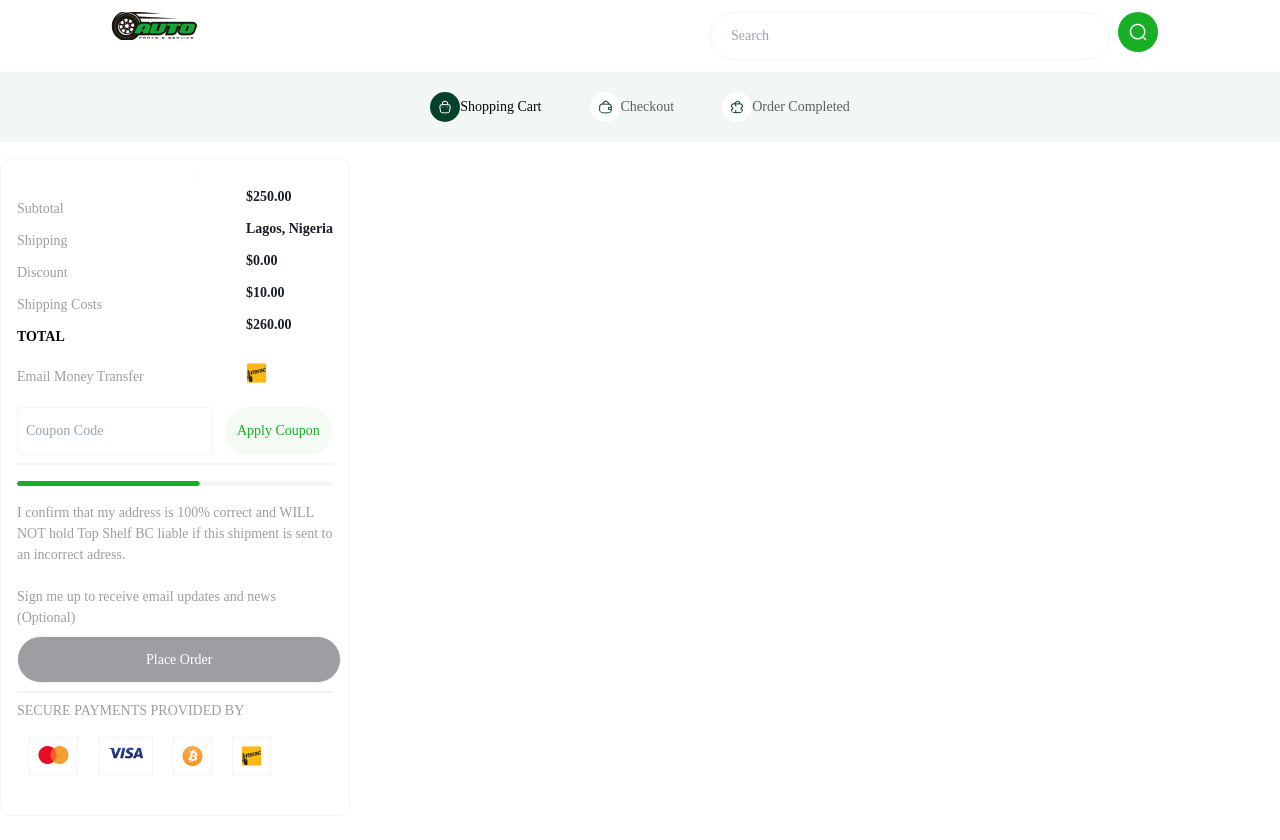
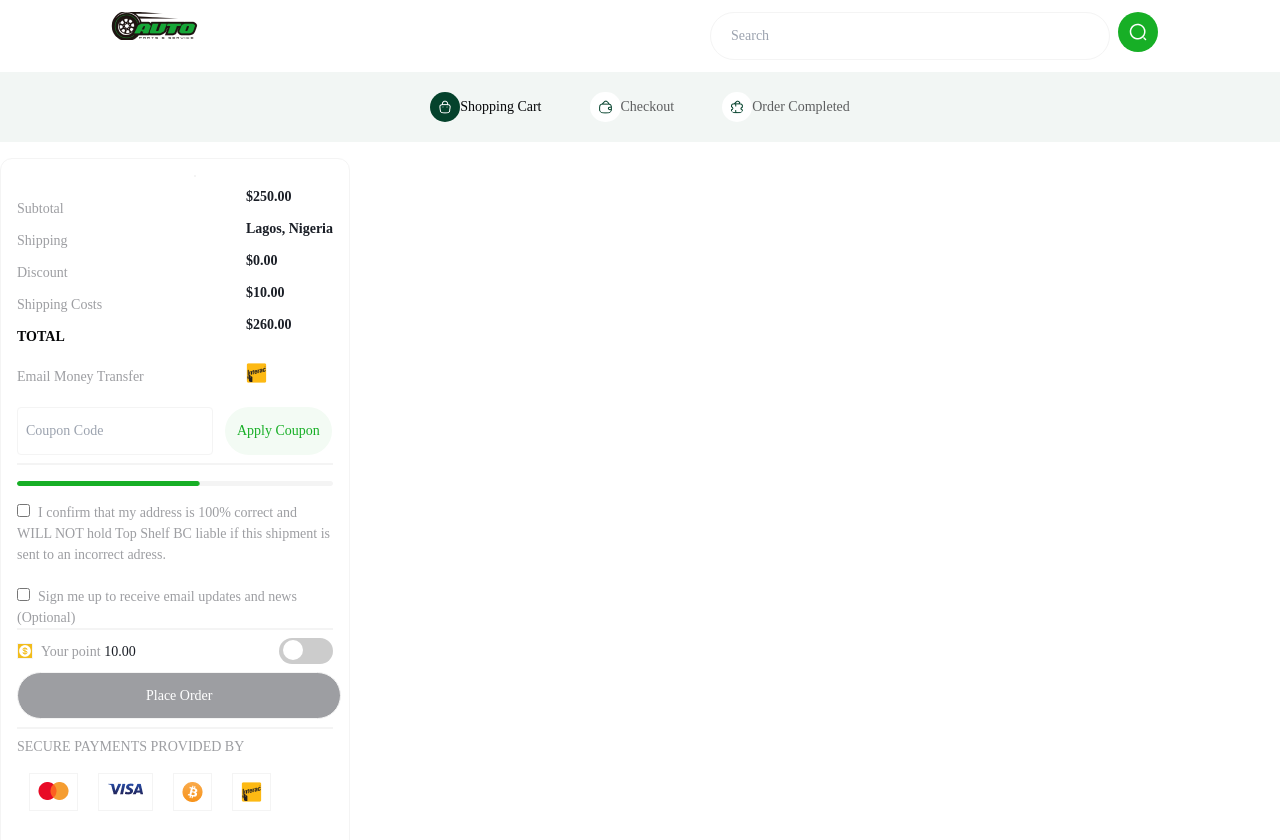
Before and after one commit to favouridoko1/hng-task2-frontend, a React (Vite) app: page /checkout in a window 1280 px wide. Shown: the top 840 px of the page. Built offline with nearby package versions, Linux system fonts and the light colour scheme.

Commit message:
Commiting changes

```diff
--- a/src/Components/CheckoutPage/Checkout.jsx
+++ b/src/Components/CheckoutPage/Checkout.jsx
@@ -1,6 +1,7 @@
 import Navbar from "../Navbar/Navbar";
 import { getImageUrl } from "../../utils/utils";
-import { useNavigate} from "react-router-dom";
+import { useNavigate } from "react-router-dom";
+import "./checkout.css";
 
 const Checkout = () => {
   const navigate = useNavigate();
@@ -53,16 +54,45 @@ const Checkout = () => {
           />
         </figure>
         <div className="font-medium text-fontColor">
-          <p>I confirm that my address is 100% correct and WILL NOT hold Top Shelf BC liable if this shipment is sent to an incorrect adress.</p>
+          <p>
+            <span>
+              <input type="checkbox" className="mr-2" />
+            </span>
+            I confirm that my address is 100% correct and WILL NOT hold Top
+            Shelf BC liable if this shipment is sent to an incorrect adress.
+          </p>
           <br />
           <p>
+            <span>
+              <input type="checkbox" className="mr-2" />
+            </span>
             Sign me up to receive email updates and news (Optional)
           </p>
+          <hr />
+          <div className="flex mt-2 items-center justify-between">
+            <figure className="flex gap-2 items-center">
+              <span>
+                <img
+                  src={getImageUrl("headerImages/dollar-circle.png")}
+                  alt=""
+                  className="bg-ye
+               borders"
+                />
+              </span>
+              <figcaption>
+                Your point <span className="text-black">10.00</span>
+              </figcaption>
+            </figure>
+            <label className="switch">
+              <input type="checkbox" />
+              <span className="slider round"></span>
+            </label>
+          </div>
         </div>
 
         <div className="my-2  text-white">
           <button
-            onClick={() => navigate('/Completed')}
+            onClick={() => navigate("/Completed")}
             className="bg-fontColor px-32 py-3 text-nowrap rounded-3xl borders mb-2 checkoutBtn"
           >
             Place Order
--- /dev/null
+++ b/src/Components/CheckoutPage/checkout.css
@@ -0,0 +1,66 @@
+input[type='checkbox'] {
+    accent-color: #17AF26;
+    /* color: #fff; */
+}
+
+.switch {
+    position: relative;
+    display: inline-block;
+    width: 54px;
+    height: 26px;
+  }
+
+  /* Hide default HTML checkbox */
+  .switch input {
+    opacity: 0;
+    width: 0;
+    height: 0;
+  }
+
+  /* The slider */
+  .slider {
+    position: absolute;
+    cursor: pointer;
+    top: 0;
+    left: 0;
+    right: 0;
+    bottom: 0;
+    background-color: #ccc;
+    -webkit-transition: .4s;
+    transition: .4s;
+  }
+
+  .slider:before {
+    position: absolute;
+    content: "";
+    height: 20px;
+    width: 20px;
+    left: 4px;
+    bottom: 4px;
+    background-color: white;
+    -webkit-transition: .4s;
+    transition: .4s;
+  }
+
+  input:checked + .slider {
+    background-color: #17AF26;
+  }
+
+  input:focus + .slider {
+    box-shadow: 0 0 1px #17AF26;
+  }
+
+  input:checked + .slider:before {
+    -webkit-transform: translateX(26px);
+    -ms-transform: translateX(26px);
+    transform: translateX(26px);
+  }
+
+  /* Rounded sliders */
+  .slider.round {
+    border-radius: 34px;
+  }
+
+  .slider.round:before {
+    border-radius: 50%;
+  }
```
Also changed, not shown: src/assets/headerImages/dollar-circle.png (added).
